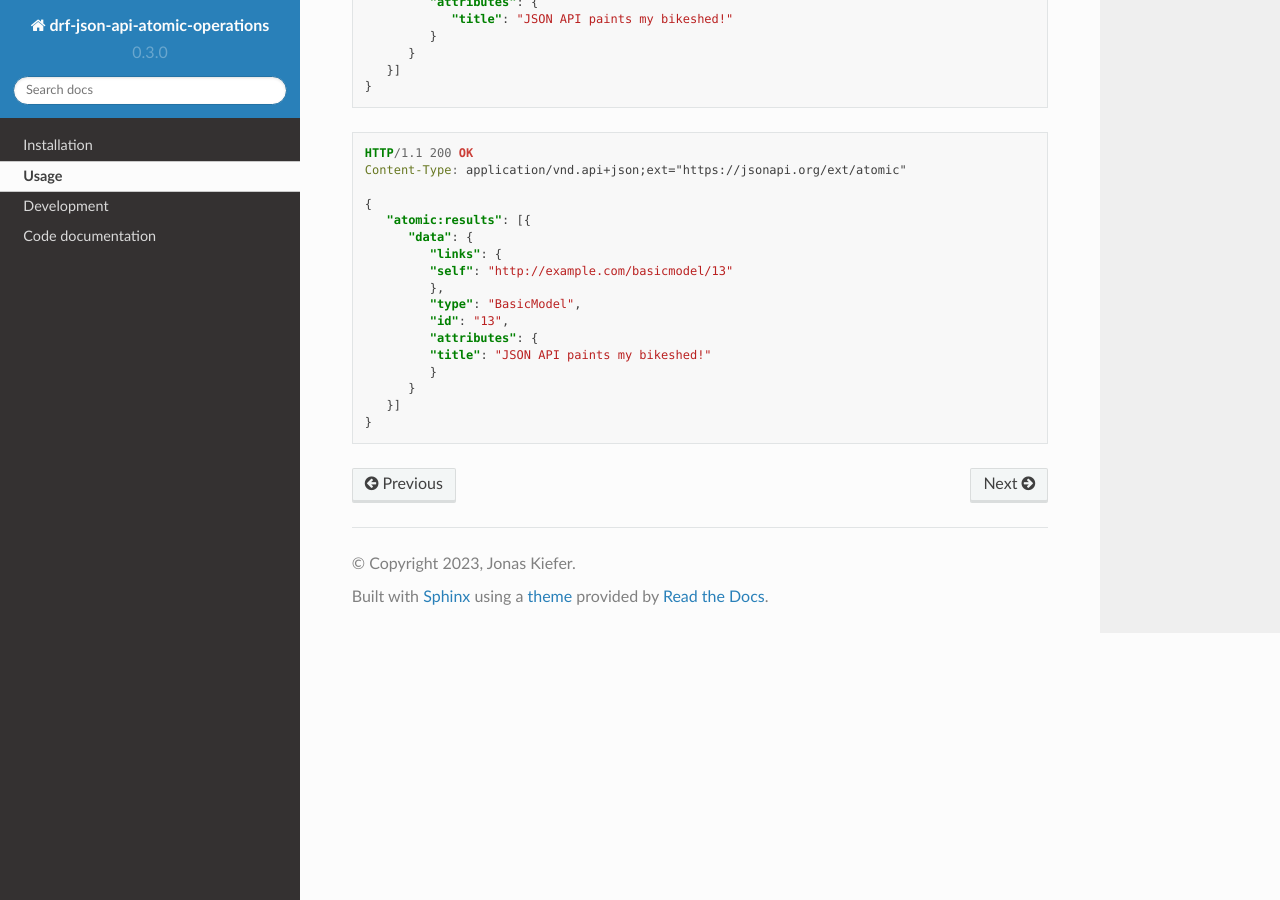
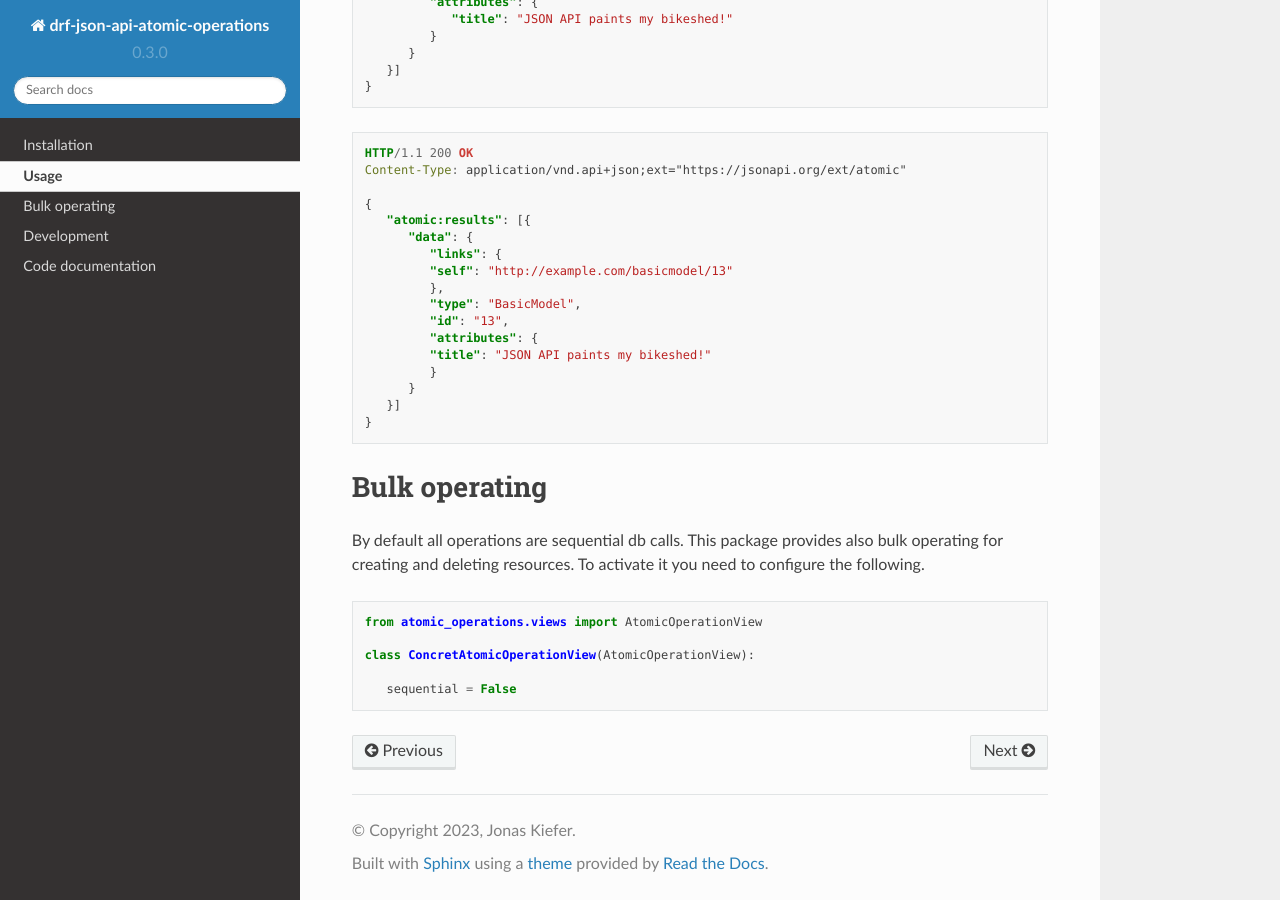
Before and after one commit to jokiefer/drf-json-api-atomic-operations, a Sphinx documentation site: the page built from docs/source/usage.rst, in a window 1280 px wide and 900 px high, scrolled down 900 px. Built offline with Sphinx 7.4.7 and the Read the Docs theme 2.0.0, drawn with Linux system fonts in a browser that asks for light colours; pages that are not in the unit, such as notebooks, are missing from menus.

Commit message:
Update README.rst and usage.rst

```diff
--- a/README.rst
+++ b/README.rst
@@ -19,7 +19,7 @@ See the `usage <https://drf-json-api-atomic-operations.readthedocs.io/en/latest/
 Implemented Features
 ~~~~~~~~~~~~~~~~~~~~
 
-* creating, updating, removing multiple resources in a single request (sequential db calls)
+* creating, updating, removing multiple resources in a single request (sequential db calls optional bulk db calls for create and delete)
 * `Updating To-One Relationships <https://jsonapi.org/ext/atomic/#auto-id-updating-to-one-relationships>`_
 * `Updating To-Many Relationships <https://jsonapi.org/ext/atomic/#auto-id-updating-to-many-relationships>`_
 * error reporting with json pointer to the concrete operation and the wrong attributes
--- a/docs/source/usage.rst
+++ b/docs/source/usage.rst
@@ -74,3 +74,18 @@ Now you can call the api like below.
          }
       }]
    }
+
+
+Bulk operating
+==============
+
+By default all operations are sequential db calls. This package provides also bulk operating for creating and deleting resources. To activate it you need to configure the following.
+
+
+.. code-block:: python
+
+   from atomic_operations.views import AtomicOperationView
+
+   class ConcretAtomicOperationView(AtomicOperationView):
+
+      sequential = False
```
Also changed, not shown: other parts of README.rst (+0 -1 lines).
